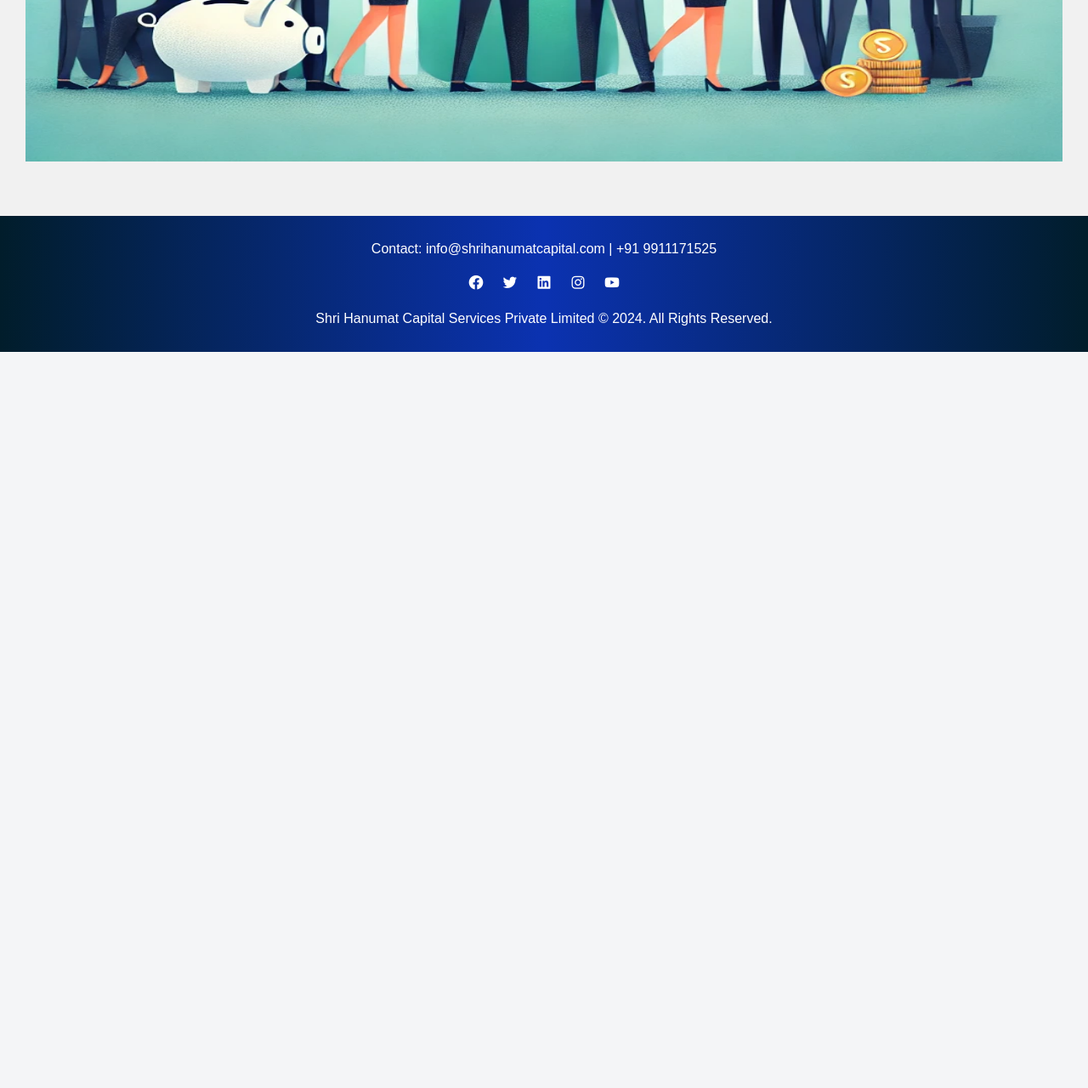
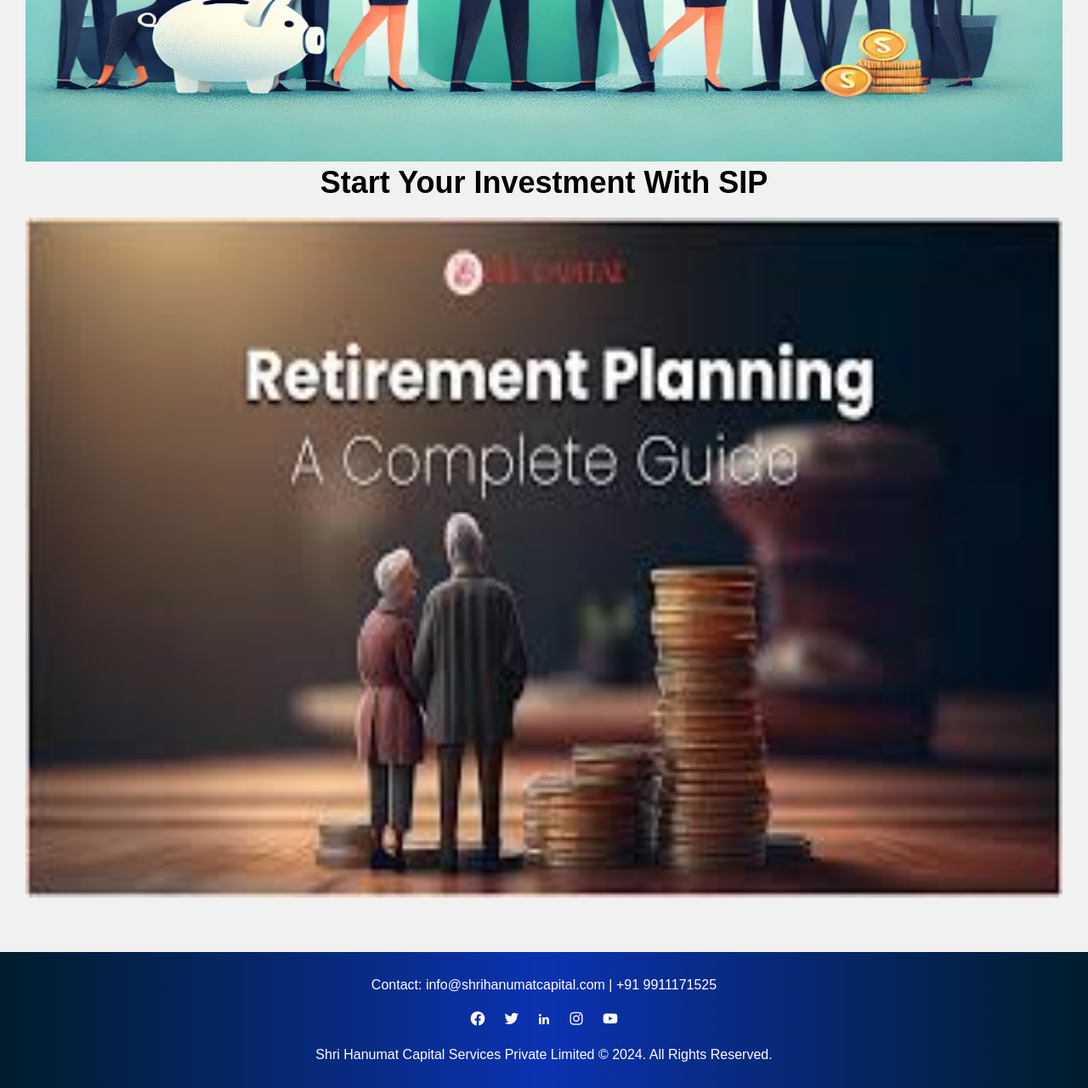
Before and after one commit to theaysha/code, a PHP site: page / in a window 1280 px wide. Shown: the part 2731-4011 px from the top of the page at 85% size. Before the commit the page ends 3145 px from the top, so only its background shows below. Run offline with PHP 8.4, Linux system fonts and the light colour scheme.

Commit message:
retirement planning file done

```diff
--- a/about.php
+++ b/about.php
@@ -84,7 +84,7 @@
             <ul class="socials">
             <li><a href="https://www.facebook.com/share/JaFez9VAptHvSKux/"><i class='bx bxl-facebook-circle'></i></a></li>
                 <li><a href="https://x.com/services37736?t=1p9mH_NBXTFVBquX6vAdpQ&s=09"><i class='bx bxl-twitter' ></i></a></li>
-                <li><a href="www.linkedin.com/in/shri-hanumat-capital-services-pvt-ltd-a50107333"><i class='bx bxl-linkedin'></i></a></li>
+                <li><a href="https://linkedin.com/in/shri-hanumat-capital-services-pvt-ltd-a50107333"></a><i class='bx bxl-linkedin'></i></a></li>
                 <li><a href="https://www.instagram.com/shrihanumat_pvtltd/profilecard/?igsh=Mmo5eGFtcDFheHhq"><i class="bx bxl-instagram"></i></a></li>
                 <li><a href="https://youtube.com/@shrihanumatcapitalservices?si=FeBMokmFT3OO3bmb"><i class='bx bxl-youtube'></i></a></li>
 
--- a/index.php
+++ b/index.php
@@ -65,6 +65,10 @@
             <h2>Start Your Investment With SIP</h2>
        <a href="plain.php"> <img src="sip.webp" alt="" srcset=""></a>
         </div>
+        <div class="for">
+            <h2>Start Your Investment With SIP</h2>
+       <a href="retirement.php"> <img src="retirement.jpeg" alt="" srcset=""></a>
+        </div>
 
         <!-- <div class="service-grid">
             <div class="service-card">
@@ -94,7 +98,7 @@
             <ul class="socials">
                 <li><a href="https://www.facebook.com/share/JaFez9VAptHvSKux/"><i class='bx bxl-facebook-circle'></i></a></li>
                 <li><a href="https://x.com/services37736?t=1p9mH_NBXTFVBquX6vAdpQ&s=09"><i class='bx bxl-twitter' ></i></a></li>
-                <li><a href="https://linkedin.com/in/shri-hanumat-capital-services-pvt-ltd-a50107333"><i class='bx bxl-linkedin-square' ></i></a></li>
+                <li><a href="https://linkedin.com/in/shri-hanumat-capital-services-pvt-ltd-a50107333"></a><i class='bx bxl-linkedin'></i></a></li>
                 <li><a href="https://www.instagram.com/shrihanumat_pvtltd/profilecard/?igsh=Mmo5eGFtcDFheHhq"><i class="bx bxl-instagram"></i></a></li>
                 <li><a href="https://youtube.com/@shrihanumatcapitalservices?si=FeBMokmFT3OO3bmb"><i class='bx bxl-youtube'></i></a></li>
 
```
Also changed, not shown: retirement.css (added), retirement.jpeg (added), retirement.php (added).
